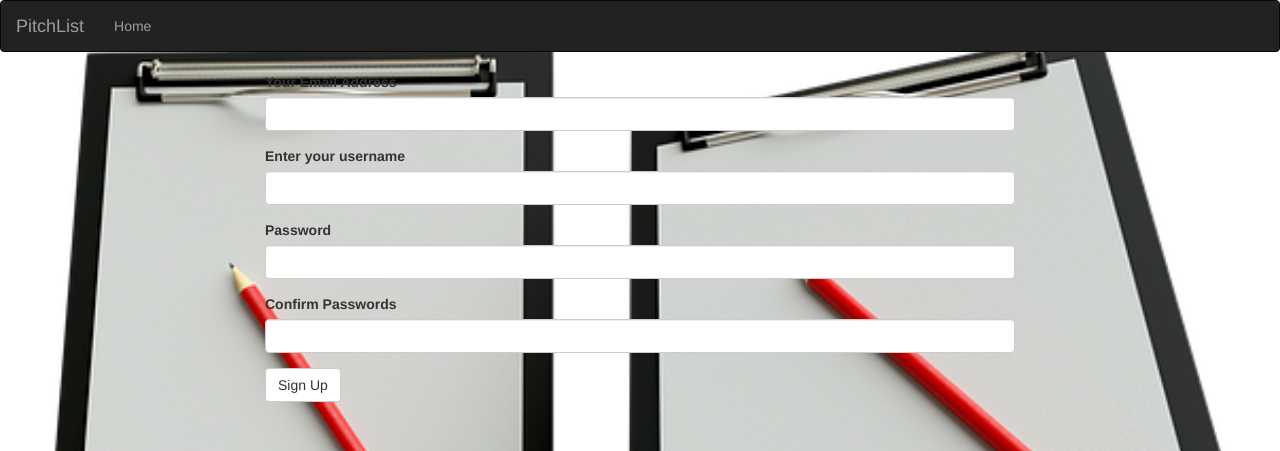
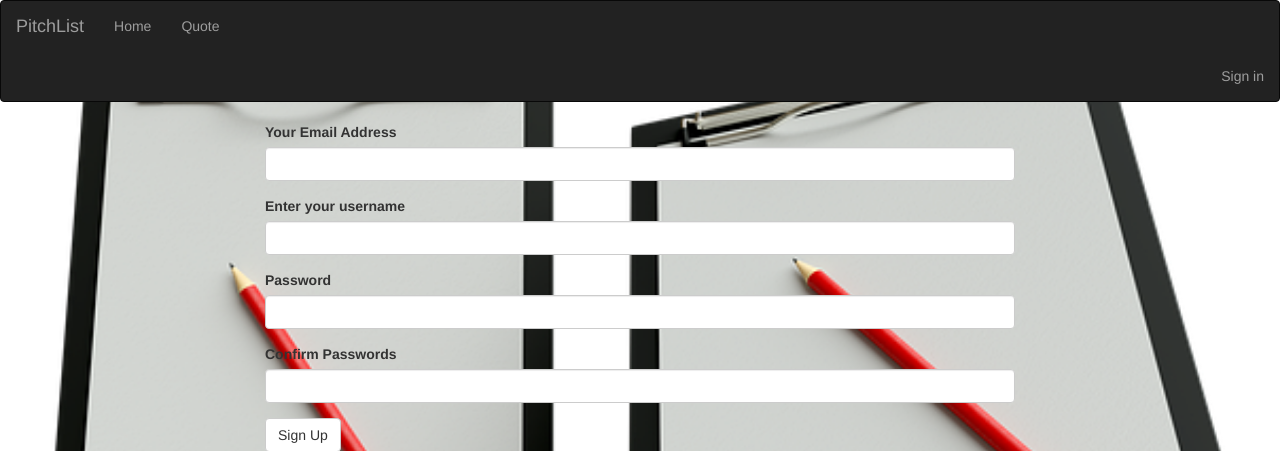
Before and after one commit to Roychela/flask-blog, a Flask app: page /authenticate/register in a window 1280 px wide. Shown: the top 451 px of the page. Run offline with Flask 2, Linux system fonts and the light colour scheme; parts of the project's set-up code (start-up, migrations or seed data) failed here and were passed over; some libraries are stand-ins or nearby versions.

Commit message:
Update navbar

```diff
--- a/app/templates/navbar.html
+++ b/app/templates/navbar.html
@@ -12,8 +12,17 @@
             <div class="navbar-collapse collapse">
                 <ul class="nav navbar-nav">
                     <li><a href="/">Home</a></li>
+                    <li><a href="/quote/">Quote</a></li>
             </div>
-
+            <ul class="nav navbar-nav navbar-right">
+                  {% if current_user.is_authenticated %}
+                  <li style="color:white;padding:15px;">{{current_user.username}}</li>
+                  <li><a href="{{url_for('main.profile',uname=current_user.username)}}">Profile</a></li>
+                  <li><a href="{{url_for('auth.logout')}}">Sign out</a></li>
+                  {% else %}
+                  <li><a href="{{url_for('auth.login')}}">Sign in</a></li>
+                  {% endif %}
+                </ul>
 
         </div>
     </div>
```
